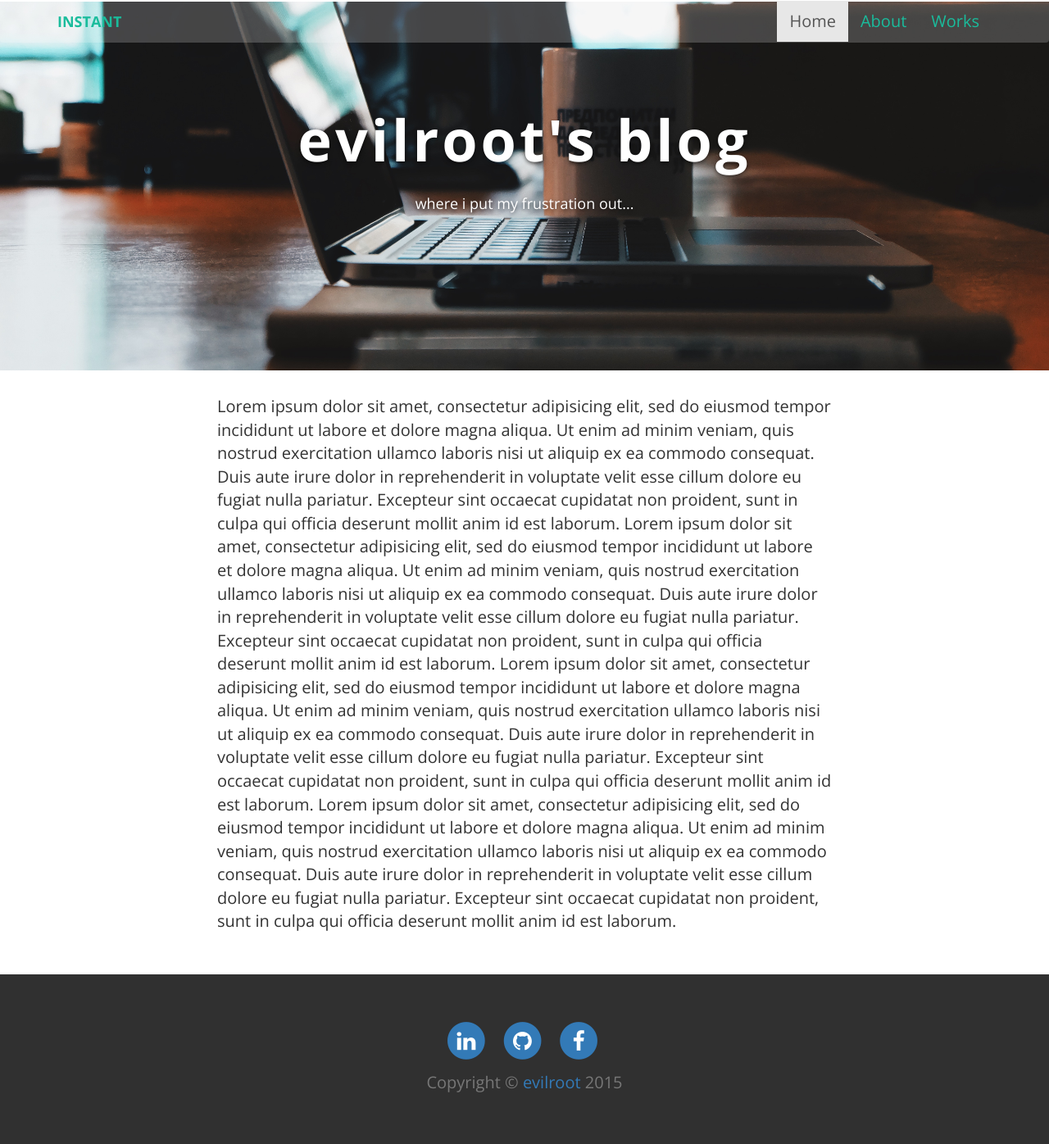
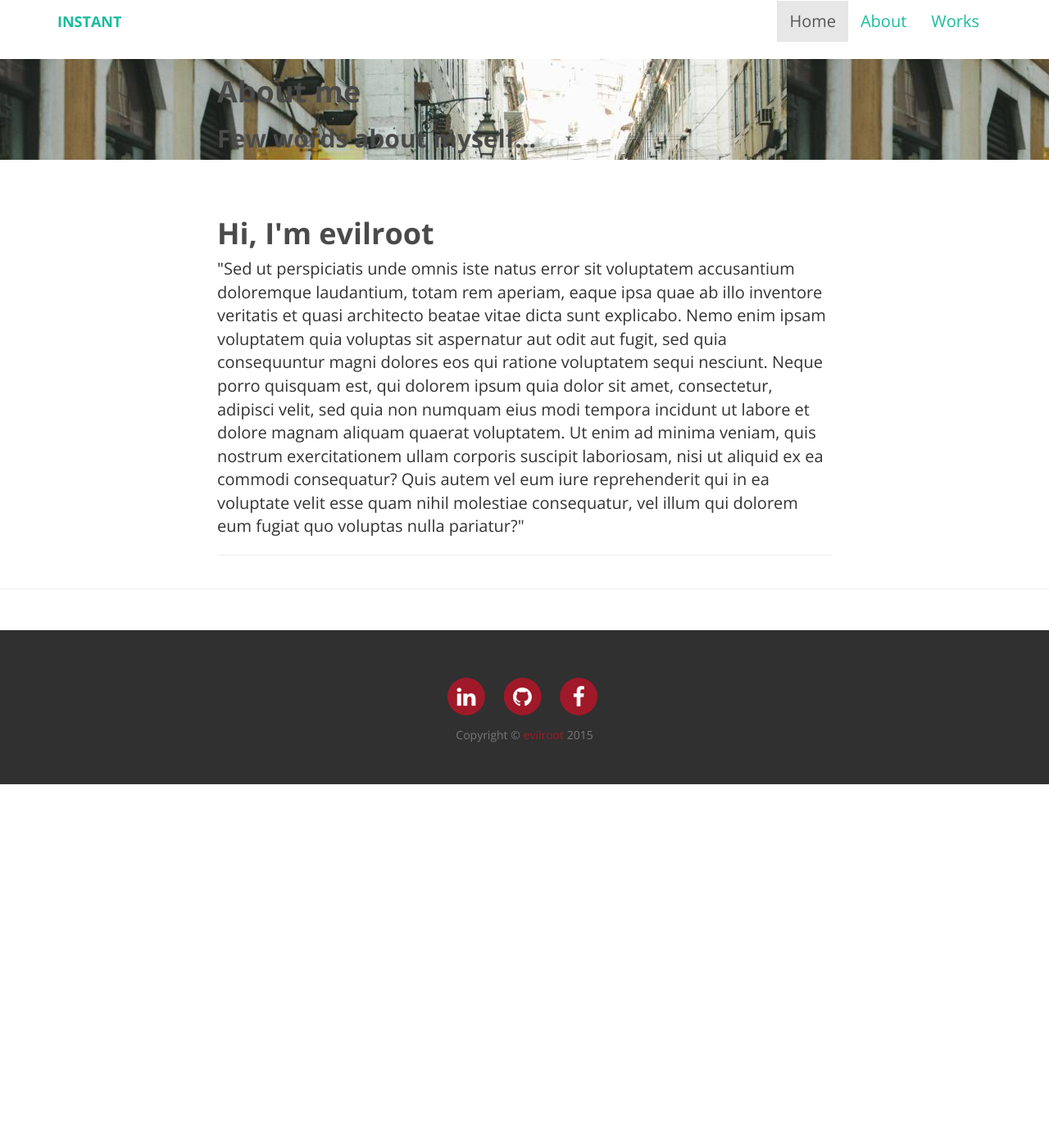
Before and after one commit to evilr00t/djangoblog, a Django app: page /about-me/ in a window 1280 px wide. Shown: the whole page at 82% size. After the commit the page ends 957 px from the top, so only its background shows below. Run offline with Django 3.2, Linux system fonts and the light colour scheme; style sheets or scripts are compiled from the project's sources; some libraries are stand-ins or nearby versions.

Commit message:
some improvements

```diff
--- a/eblog/views.py
+++ b/eblog/views.py
@@ -3,7 +3,7 @@
 
 class BlogIndex(generic.ListView):
     queryset = models.Entry.objects.published()
-    template_name = "base.html"
+    template_name = "home.html"
     paginate_by = 3
 
 class BlogDetail(generic.DetailView):
--- a/static/less/blog.less
+++ b/static/less/blog.less
@@ -29,7 +29,7 @@
   color: #1abc9c;
 }
 .mt {
-  margin-top: 30px;
+  margin-top: 50px;
 }
 .navbar-collapse.in {
   padding-bottom: 40px;
@@ -72,4 +72,19 @@
   padding-top: 55px;
   padding-bottom: 50px;
   background-color: #303030;
+
+  a {
+    color: @link;
+    text-decoration: none;
+
+    &:focus,
+    &:hover {
+      color: lighten(@link, 20%);
+    }
+  }
+
+  .copyright {
+    margin-bottom: 0;
+    font-size: 14px;
+  }
 }
--- a/static/less/variables.less
+++ b/static/less/variables.less
@@ -2,6 +2,7 @@
 
 @h-text-color: #ffffff;
 @h-color: #4a4a4a;
+@link: darken(#e13e52, 20%);
 
 .sans-serif () {
 	font-family: 'Open Sans', 'Helvetica Neue', Helvetica, Arial, sans-serif;
--- a/templates/base.html
+++ b/templates/base.html
@@ -53,7 +53,7 @@
       </div><!--/.nav-collapse -->
     </div>
   </div>
-
+  {% block header %}
   <div id="headerwrap" style="background-image: url('/static/img/home-bg.jpg');">
       <div class="container">
       <div class="row">
@@ -64,18 +64,21 @@
       </div><!-- row -->
       </div> <!-- /container -->
   </div>
+{% endblock %}
+  {% block entry %}
+      <div class="container">
+          <div class="row centered mt">
+              <div class="col-lg-8 col-lg-offset-2 col-md-10 col-md-offset-1">
+              {% block blog_entries %}
 
-<div class="container">
-  <div class="row centered mt">
-    <div class="col-lg-8 col-lg-offset-2 col-md-10 col-md-offset-1">
-      Lorem ipsum dolor sit amet, consectetur adipisicing elit, sed do eiusmod tempor incididunt ut labore et dolore magna aliqua. Ut enim ad minim veniam, quis nostrud exercitation ullamco laboris nisi ut aliquip ex ea commodo consequat. Duis aute irure dolor in reprehenderit in voluptate velit esse cillum dolore eu fugiat nulla pariatur. Excepteur sint occaecat cupidatat non proident, sunt in culpa qui officia deserunt mollit anim id est laborum.
-      Lorem ipsum dolor sit amet, consectetur adipisicing elit, sed do eiusmod tempor incididunt ut labore et dolore magna aliqua. Ut enim ad minim veniam, quis nostrud exercitation ullamco laboris nisi ut aliquip ex ea commodo consequat. Duis aute irure dolor in reprehenderit in voluptate velit esse cillum dolore eu fugiat nulla pariatur. Excepteur sint occaecat cupidatat non proident, sunt in culpa qui officia deserunt mollit anim id est laborum.
-      Lorem ipsum dolor sit amet, consectetur adipisicing elit, sed do eiusmod tempor incididunt ut labore et dolore magna aliqua. Ut enim ad minim veniam, quis nostrud exercitation ullamco laboris nisi ut aliquip ex ea commodo consequat. Duis aute irure dolor in reprehenderit in voluptate velit esse cillum dolore eu fugiat nulla pariatur. Excepteur sint occaecat cupidatat non proident, sunt in culpa qui officia deserunt mollit anim id est laborum.
-      Lorem ipsum dolor sit amet, consectetur adipisicing elit, sed do eiusmod tempor incididunt ut labore et dolore magna aliqua. Ut enim ad minim veniam, quis nostrud exercitation ullamco laboris nisi ut aliquip ex ea commodo consequat. Duis aute irure dolor in reprehenderit in voluptate velit esse cillum dolore eu fugiat nulla pariatur. Excepteur sint occaecat cupidatat non proident, sunt in culpa qui officia deserunt mollit anim id est laborum.
-  </div>
-</div>
-</div>
 
+  {% endblock %}
+
+              </div>
+          </div>
+      </div>
+  {% endblock %}
+      <hr>
 <footer id="footerwrap">
 <div class="container-fluid text-center">
   <div class="row">
--- a/templates/home.html
+++ b/templates/home.html
@@ -1,7 +1,11 @@
 {% extends "base.html" %}
 {% block blog_entries %}
 {% for object in object_list %}
-<a href="/post/{{object.slug}}">{{ object.title }}</a>
+
+
+<h1><a href="/post/{{object.slug}}">{{ object.title }}</a></h1>
 <span>{{ object.created|date:"d/m/Y"}}</span>
+<p class="post-meta">Posted by <a href="#">evilroot</a> on <span>{{ object.created|date:"d/m/Y"}}</span></p>
+<hr/>
 {% endfor %}
 {% endblock %}
```
Also changed, not shown: templates/post.html (+5 -10 lines).
